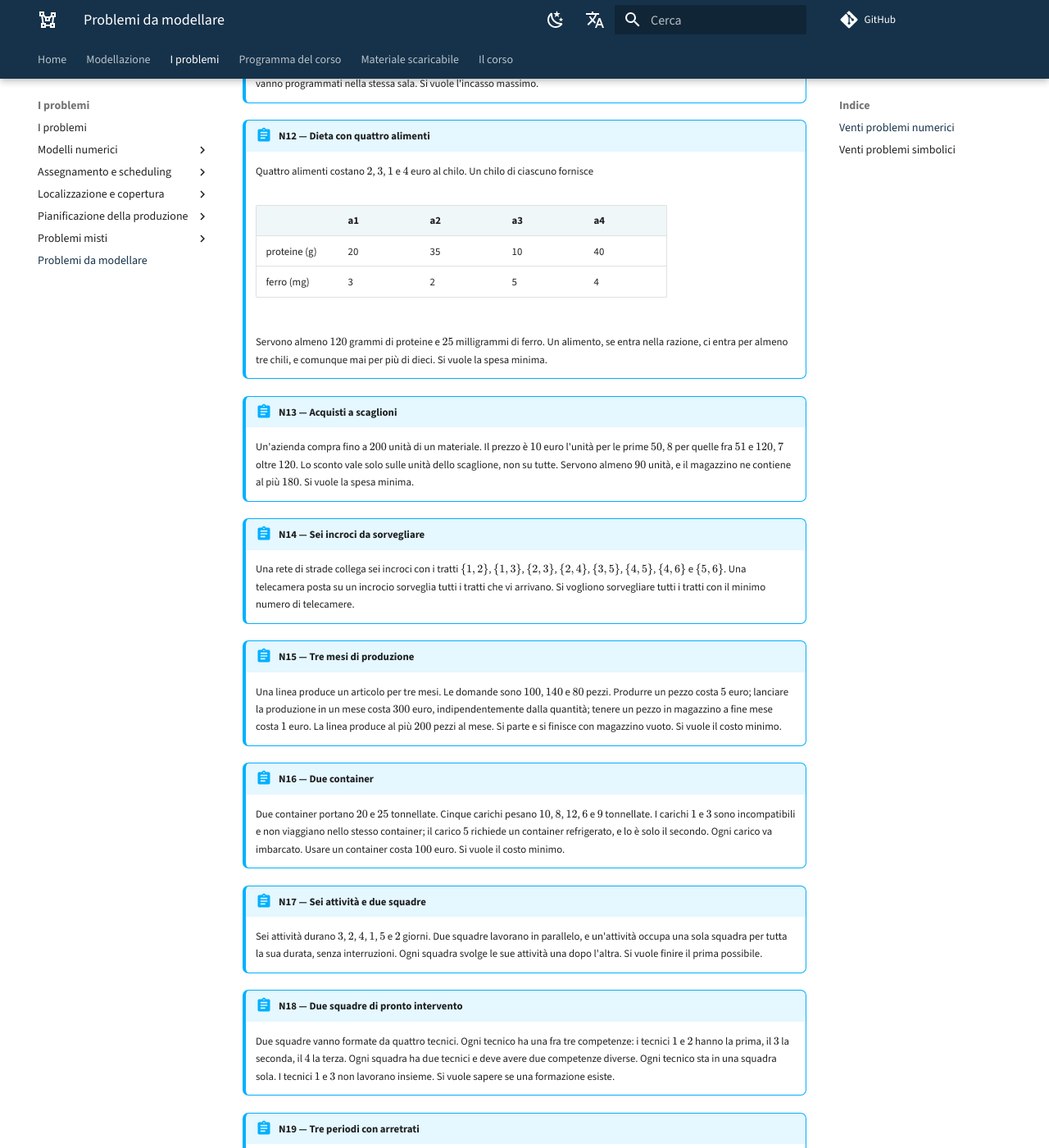
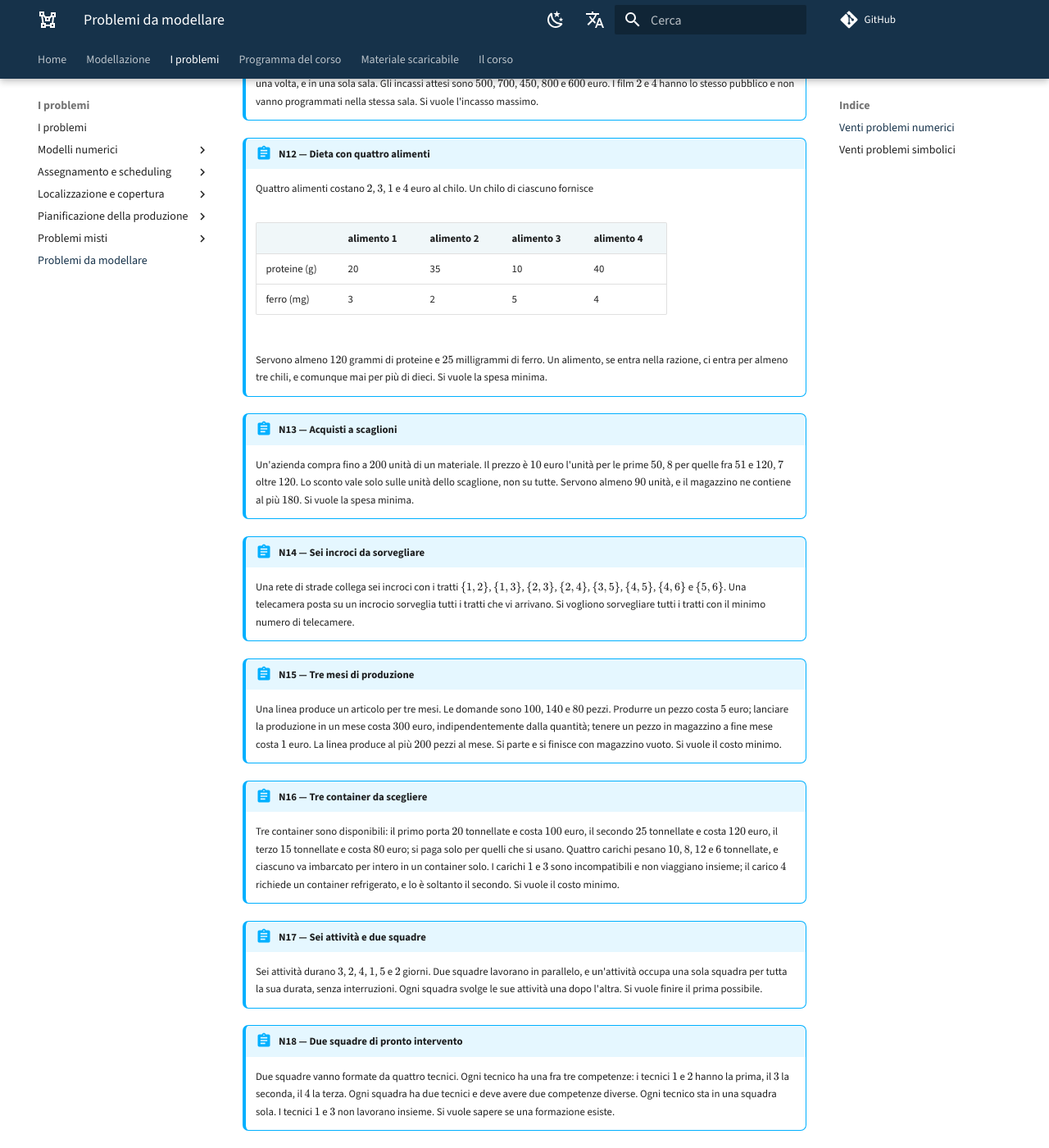
Before and after one commit to fabiofurini/modellazione-mip, an MkDocs documentation site: the page built from docs/da-modellare.md, in a window 1280 px wide and 1400 px high, scrolled down 2434 px. Shown: the whole window at 82% size. Built offline with MkDocs 1.6.1 and Material for MkDocs 9.7.7, drawn with Linux system fonts in a browser that asks for light colours; comment, search, counter and statistics services are not loaded; some of the changed text lies outside the part shown.

Commit message:
Nei problemi numerici niente indici simbolici, e due dati meno automatici
Regola editoriale: in N1--N20 gli oggetti si chiamano per nome --- «consegna 2»,
«cliente 3», «alimento 1» --- e gli indici simbolici cominciano in S1--S20, dove
servono. Controllati tutti e venti: N2 parlava del «corriere $i$» e della
«consegna $j$», N9 del «magazzino $l$» e del «cliente $c$», N12 aveva le colonne
a1...a4, N11 anticipava $x_{2s}$ nella domanda. Ora non ne resta nessuno.

N4 e N16 avevano dati che rispondevano al posto del modello. In N4 le scatole
disponibili erano due e ne servivano due: ora sono tre, e quante aprirne e' una
decisione. In N16 i carichi pesavano esattamente quanto i due container
portavano, quindi erano usati entrambi per forza: ora i container sono tre, con
capacita' e costi diversi, e l'ottimo (200) usa il secondo e il terzo --- non la
coppia piu' capiente, perche' incompatibilita' e refrigerazione la escludono. Il
rilassamento scende a 175, cosi' il gap c'e' davvero.

Co-Authored-By: Claude Opus 5 <noreply@anthropic.com>

```diff
--- a/docs/da-modellare.md
+++ b/docs/da-modellare.md
@@ -25,10 +25,10 @@ Dati scritti per esteso, come nei quindici modelli numerici: si legge l'enunciat
 
 !!! abstract "N2 — Tre corrieri, quattro consegne"
 
-    Quattro consegne vanno affidate a tre corrieri. Il tempo che il corriere $i$
-    impiega per la consegna $j$, in minuti, è
+    Quattro consegne vanno affidate a tre corrieri. La tabella riporta, per ogni
+    corriere e ogni consegna, il tempo necessario in minuti:
 
-    |  | C1 | C2 | C3 | C4 |
+    |  | consegna 1 | consegna 2 | consegna 3 | consegna 4 |
     |---|---|---|---|---|
     | corriere 1 | 20 | 35 | 25 | 40 |
     | corriere 2 | 25 | 20 | 30 | 35 |
@@ -47,7 +47,7 @@ Dati scritti per esteso, come nei quindici modelli numerici: si legge l'enunciat
 !!! abstract "N4 — Quattro pacchi in scatole da dieci chili"
 
     Quattro pacchi pesano $6$, $5$, $4$ e $3$ chili. Ogni scatola porta al più $10$
-    chili e un pacco non si divide. Sono disponibili due scatole. Si vuole il minimo
+    chili e un pacco non si divide. Sono disponibili tre scatole. Si vuole il minimo
     numero di scatole.
 
 !!! abstract "N5 — Due prodotti, tre reparti"
@@ -83,9 +83,10 @@ Dati scritti per esteso, come nei quindici modelli numerici: si legge l'enunciat
 
     Tre clienti chiedono $12$, $8$ e $15$ pallet. Tre magazzini possono essere
     aperti, con capacità $20$, $25$ e $18$ pallet e costo fisso di apertura $100$,
-    $90$ e $80$. Il costo di trasporto per pallet dal magazzino $l$ al cliente $c$ è
+    $90$ e $80$. La tabella riporta il costo di trasporto per pallet da ciascun
+    magazzino a ciascun cliente:
 
-    |  | c1 | c2 | c3 |
+    |  | cliente 1 | cliente 2 | cliente 3 |
     |---|---|---|---|
     | magazzino 1 | 2 | 4 | 5 |
     | magazzino 2 | 3 | 2 | 4 |
@@ -112,7 +113,7 @@ Dati scritti per esteso, come nei quindici modelli numerici: si legge l'enunciat
     Quattro alimenti costano $2$, $3$, $1$ e $4$ euro al chilo. Un chilo di ciascuno
     fornisce
 
-    |  | a1 | a2 | a3 | a4 |
+    |  | alimento 1 | alimento 2 | alimento 3 | alimento 4 |
     |---|---|---|---|---|
     | proteine (g) | 20 | 35 | 10 | 40 |
     | ferro (mg) | 3 | 2 | 5 | 4 |
@@ -144,13 +145,15 @@ Dati scritti per esteso, come nei quindici modelli numerici: si legge l'enunciat
     fine mese costa $1$ euro. La linea produce al più $200$ pezzi al mese. Si parte e
     si finisce con magazzino vuoto. Si vuole il costo minimo.
 
-!!! abstract "N16 — Due container"
+!!! abstract "N16 — Tre container da scegliere"
 
-    Due container portano $20$ e $25$ tonnellate. Cinque carichi pesano $10$, $8$,
-    $12$, $6$ e $9$ tonnellate. I carichi $1$ e $3$ sono incompatibili e non
-    viaggiano nello stesso container; il carico $5$ richiede un container
-    refrigerato, e lo è solo il secondo. Ogni carico va imbarcato. Usare un
-    container costa $100$ euro. Si vuole il costo minimo.
+    Tre container sono disponibili: il primo porta $20$ tonnellate e costa $100$
+    euro, il secondo $25$ tonnellate e costa $120$ euro, il terzo $15$ tonnellate e
+    costa $80$ euro; si paga solo per quelli che si usano. Quattro carichi pesano
+    $10$, $8$, $12$ e $6$ tonnellate, e ciascuno va imbarcato per intero in un
+    container solo. I carichi $1$ e $3$ sono incompatibili e non viaggiano insieme;
+    il carico $4$ richiede un container refrigerato, e lo è soltanto il secondo. Si
+    vuole il costo minimo.
 
 !!! abstract "N17 — Sei attività e due squadre"
 
```
Also changed, not shown: 2 other files.
